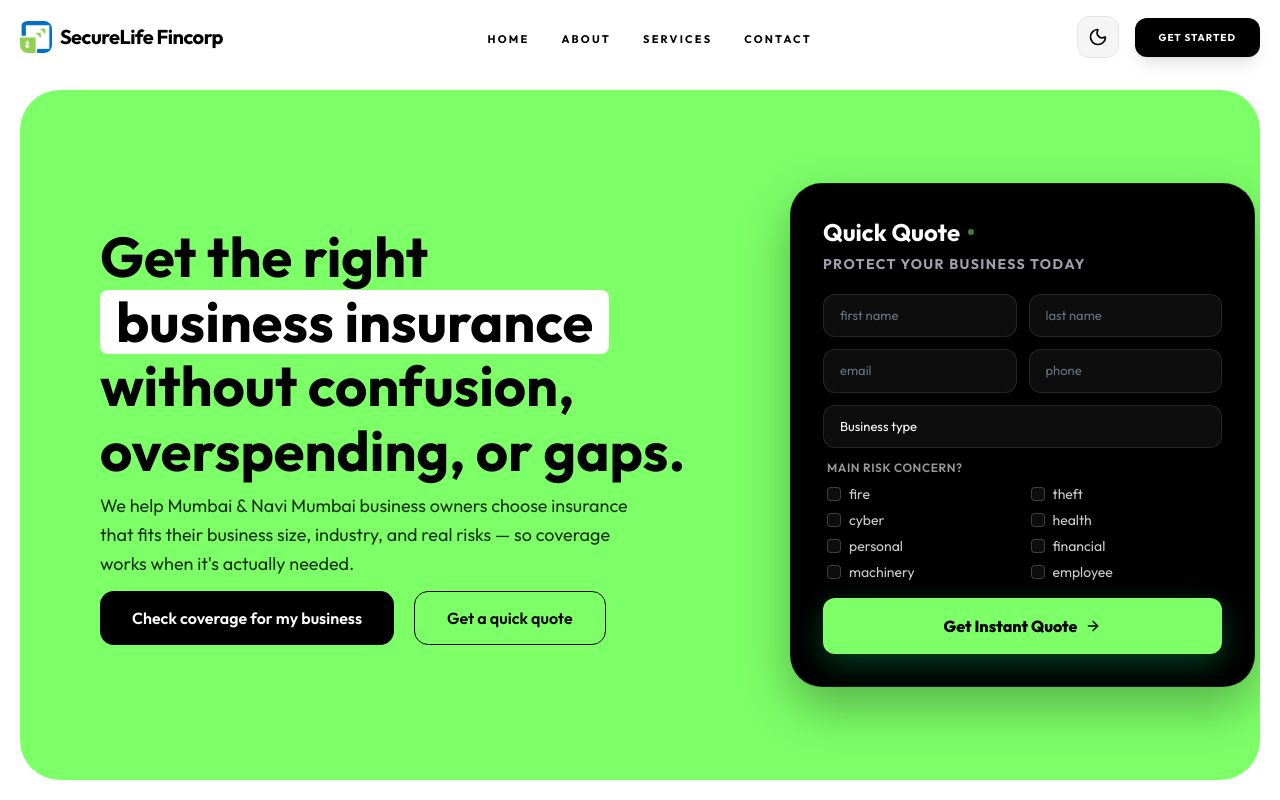
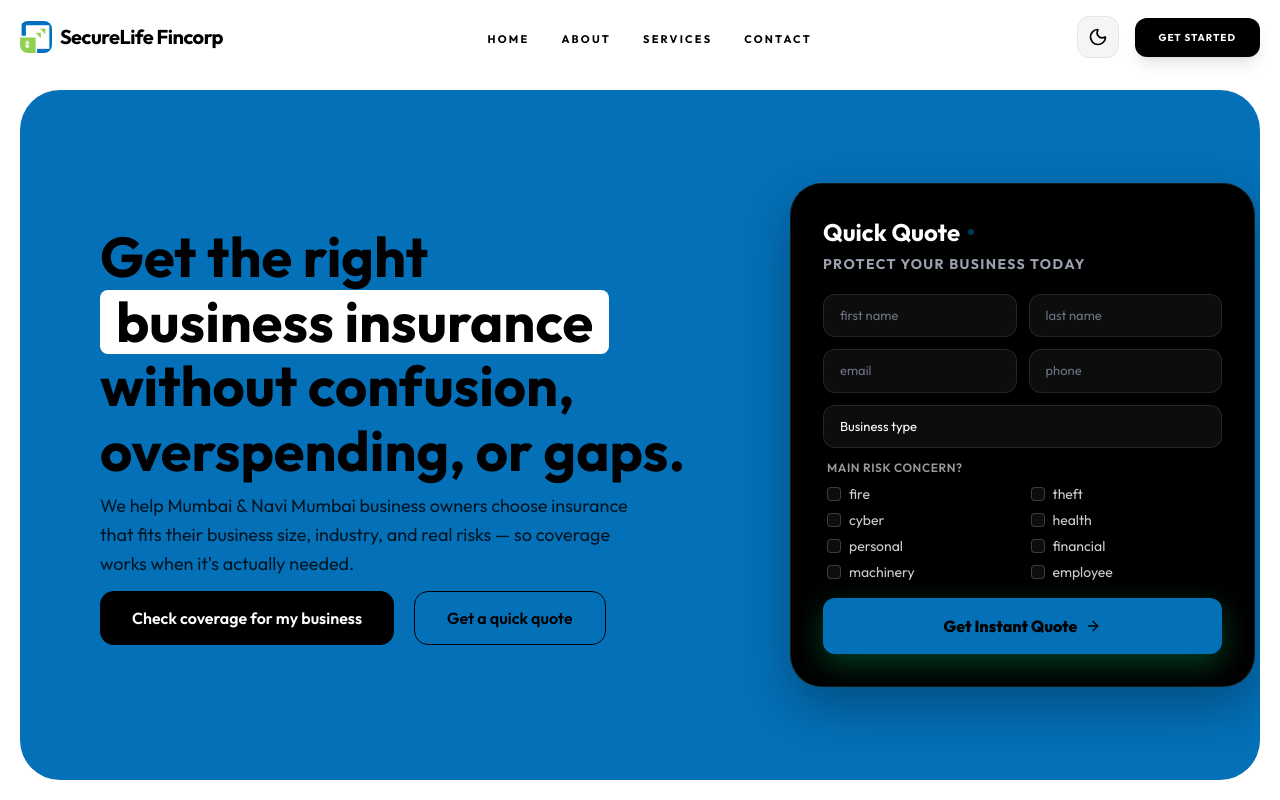
Before and after one commit to AneeVerse/SecureLifeFincorp, a Next.js app: page / in a window 1280 px wide. Shown: the top 800 px of the page. Built offline with nearby package versions, Linux system fonts and the light colour scheme.

Commit message:
Update globals.css

```diff
--- a/src/app/globals.css
+++ b/src/app/globals.css
@@ -2,7 +2,7 @@
 
 @theme {
   --font-outfit: var(--font-outfit), ui-sans-serif, system-ui, sans-serif;
-  --color-brand-green: #7dff68;
+  --color-brand-green: #0370b8;
 }
 
 /* Enable .dark class based dark mode in Tailwind v4 */
```
